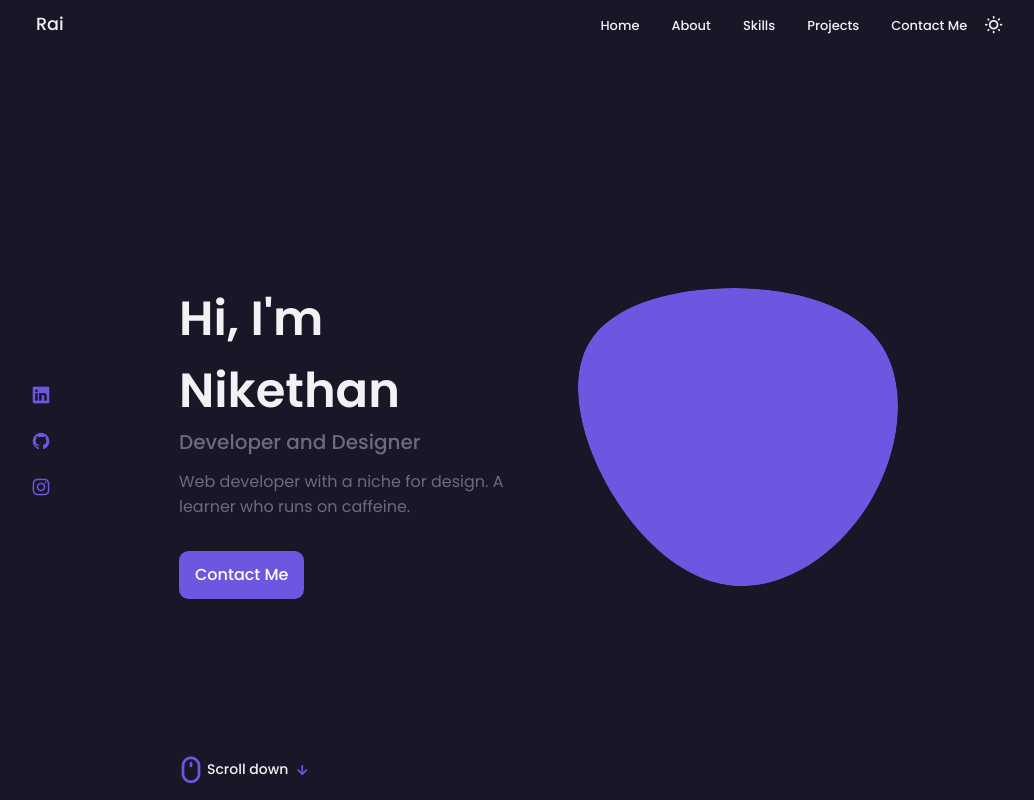
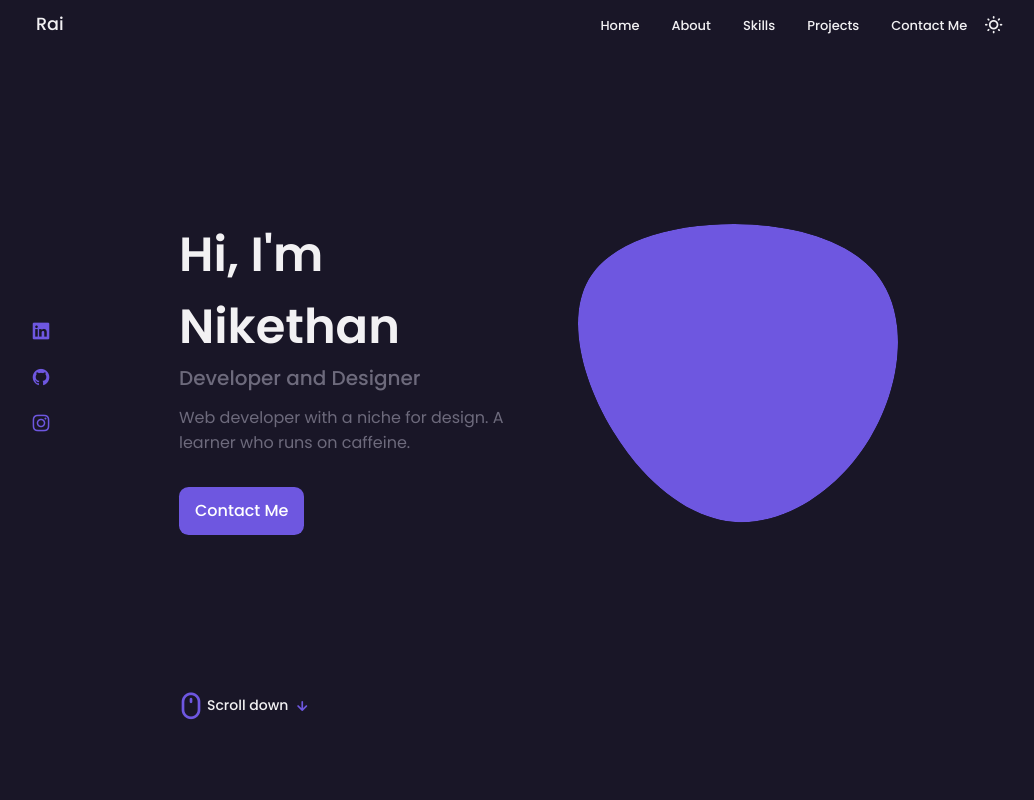
Before and after one commit to nikethanrai/portfolio, a React (Create React App) app: page / in a window 1280 px wide. Shown: the top 800 px of the page, without its empty margins (120-1154 px from the left). Built offline with nearby package versions, Linux system fonts and the light colour scheme.

Commit message:
Update App.css

```diff
--- a/src/App.css
+++ b/src/App.css
@@ -689,6 +689,7 @@ margin-right: var(--mb-1-5);
 
 }
 @media screen and (min-width:1024px) {
+
   .header,.main,.footer_container{
     padding:0
   }
@@ -702,11 +703,8 @@ margin-right: var(--mb-1-5);
     column-gap: 5rem;
   }
   .section {
-
-
-    padding-top: 15%;
-
-
+    padding-top: 10%;
 
   }
+
 }
```
